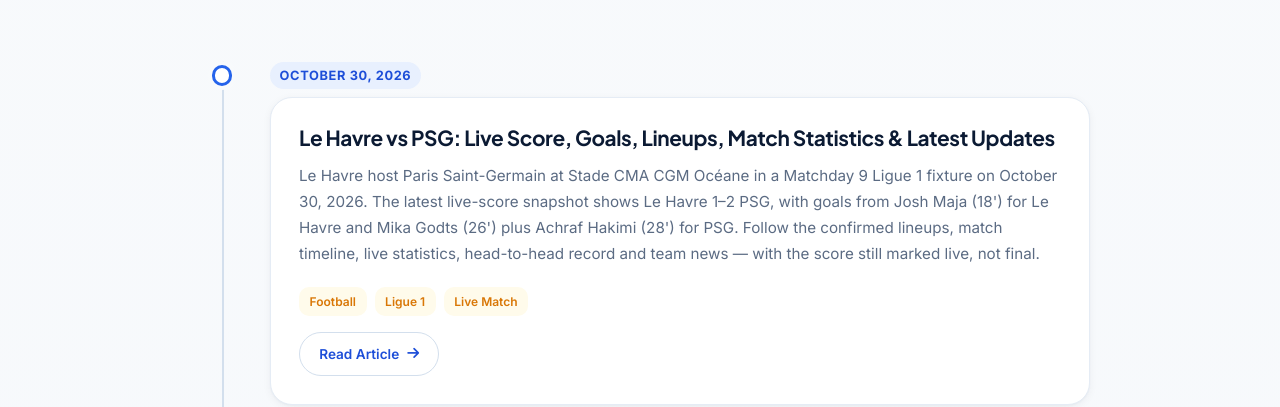
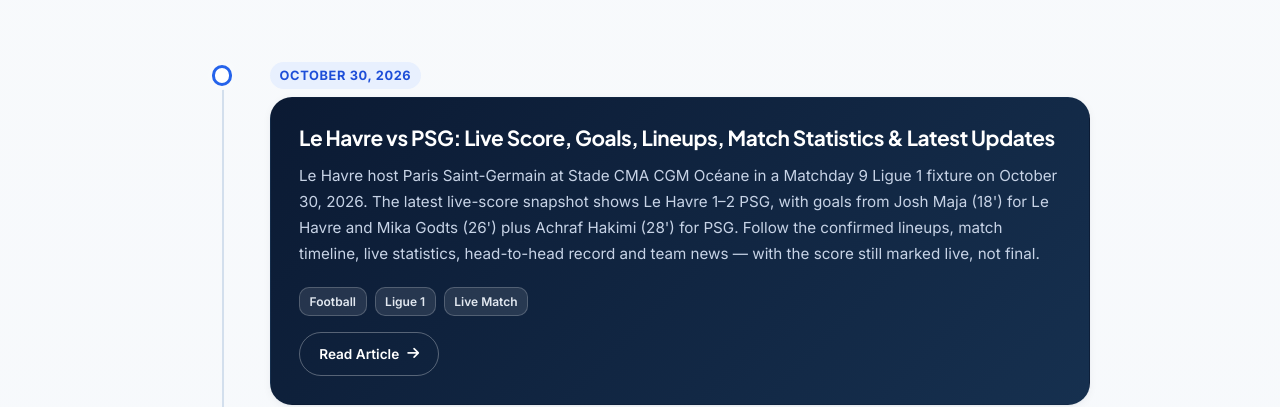
Before and after one commit to Quicktoolspk/tools, a plain HTML site: page updates.html in a window 1280 px wide. Shown: the part 404-811 px from the top of the page. Drawn offline with Linux system fonts and the light colour scheme.

Commit message:
Update updates.html

```diff
--- a/updates.html
+++ b/updates.html
@@ -458,7 +458,7 @@
 
                 <span class="timeline-date">October 30, 2026</span>
 
-                <div class="timeline-card">
+                <div class="timeline-card dark-card">
                     <h2>Le Havre vs PSG: Live Score, Goals, Lineups, Match Statistics &amp; Latest Updates</h2>
 
                     <p>
```
